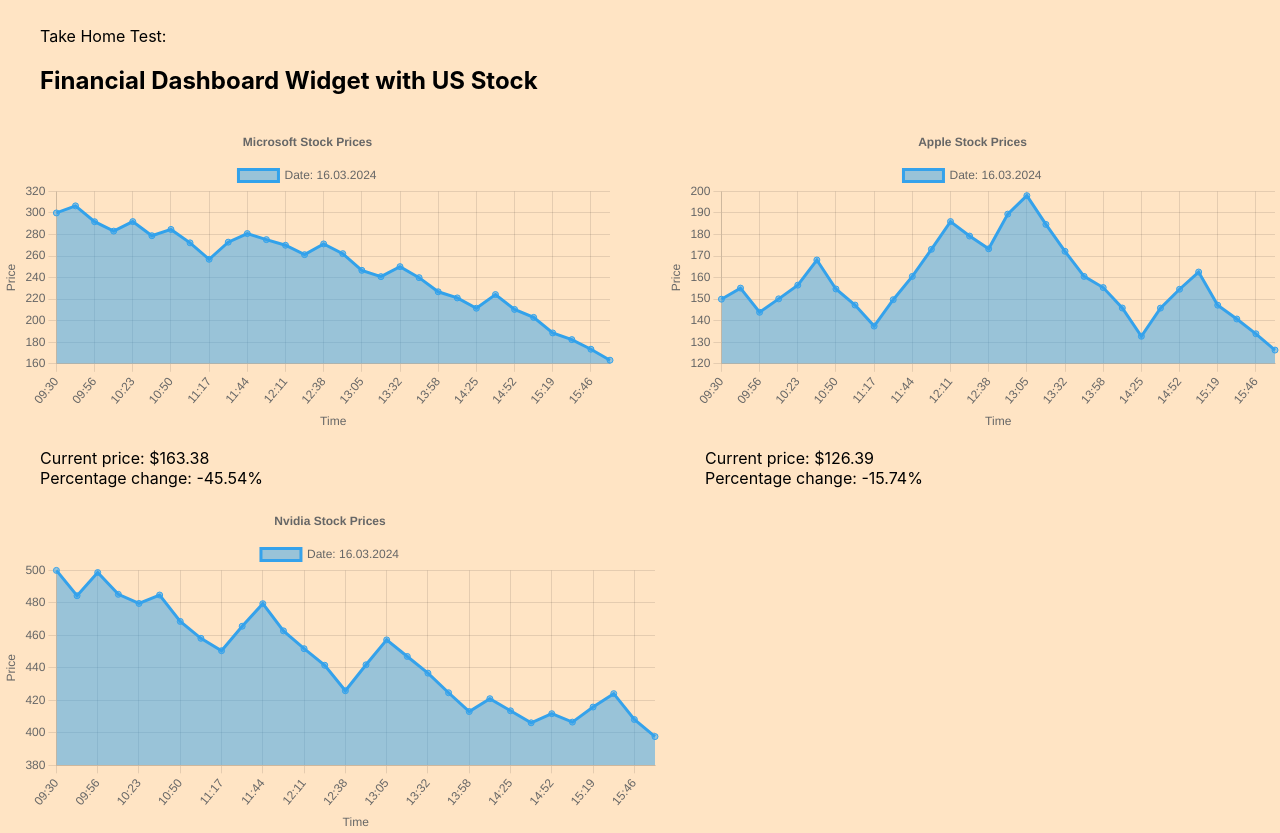
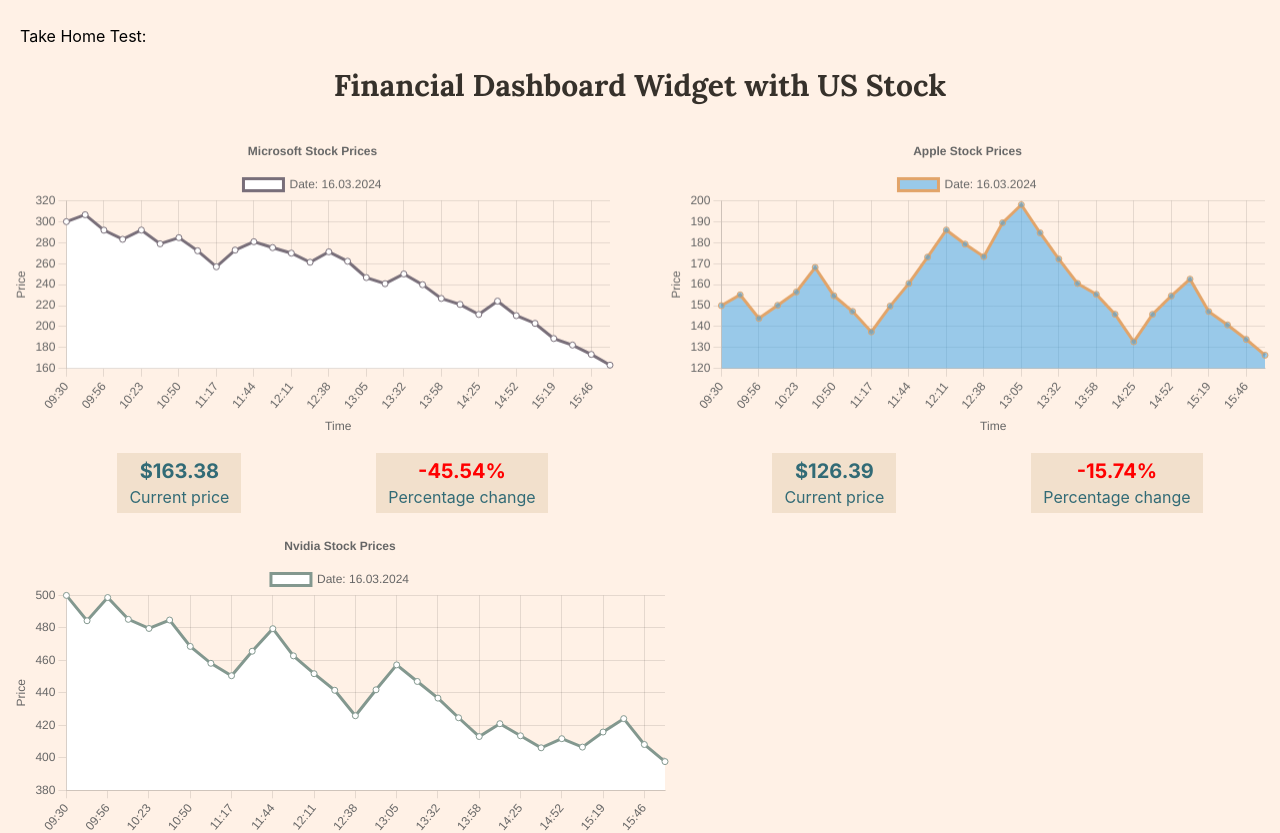
Before and after one commit to MaksymChukhrai/Dashboard-Widget, a React (Create React App) app: page / in a window 1280 px wide. Shown: the top 833 px of the page. Built offline with nearby package versions, Linux system fonts and the light colour scheme.

Commit message:
adaptive styles

```diff
--- a/src/components/AppleGraph.jsx
+++ b/src/components/AppleGraph.jsx
@@ -45,7 +45,7 @@
         fill: true,
         label: `Date: ${formattedDate}`,
         data: stockData.Apple.prices,
-        borderColor: 'rgb(53, 162, 235)',
+        borderColor: '#e2a469',
         backgroundColor: 'rgba(53, 162, 235, 0.5)',
       },
     ],
@@ -92,12 +92,12 @@
       }, []);
 
      return (
-      <div>
+      <div className='graf-container'>
         <Line options={options} data={data} />
-        <ul>
-          <li>Current price: ${currentPrice}</li>
-          <li>Percentage change: {percentageChange.toFixed(2)}%</li>
-        </ul>
+        <ul className='data-figures'>
+            <li>Current price<span className='price'>${currentPrice}</span> </li>
+            <li>Percentage change <span className='percent'>{percentageChange.toFixed(2)}%</span></li>
+          </ul>
       </div>
     );
   }
--- a/src/components/MicrosoftGraph.jsx
+++ b/src/components/MicrosoftGraph.jsx
@@ -50,8 +50,8 @@
         fill: true,
         label: `Date: ${formattedDate}`,
         data: stockData.Microsoft.prices,
-        borderColor: 'rgb(50, 162, 235)',
-        backgroundColor: 'rgba(53, 162, 235, 0.5)',
+        borderColor: '#786e79',
+        backgroundColor: '#ffff',
       },
     ],
   };
@@ -105,10 +105,10 @@
     return (
       <div className='graf-container'>
         <Line options={options} data={data} />
-        <ul>
-          <li>Current price: ${currentPrice}</li>
-          <li>Percentage change: {percentageChange.toFixed(2)}%</li>
-        </ul>
+        <ul className='data-figures'>
+            <li>Current price<span className='price'>${currentPrice}</span> </li>
+            <li>Percentage change <span className='percent'>{percentageChange.toFixed(2)}%</span></li>
+          </ul>
       </div>
     );
 
--- a/src/components/NvidiaGraph.jsx
+++ b/src/components/NvidiaGraph.jsx
@@ -35,6 +35,7 @@
   const minutes = date.getMinutes().toString().padStart(2, '0'); // Добавляем ведущий ноль, если число минут меньше 10
   return `${hours}:${minutes}`;
 });
+
 const currentDate = new Date();
 const formattedDate = `${currentDate.getDate().toString().padStart(2, '0')}.${(currentDate.getMonth() + 1).toString().padStart(2, '0')}.${currentDate.getFullYear()}`;
 
@@ -45,8 +46,8 @@
         fill: true,
         label: `Date: ${formattedDate}`,
         data: stockData.Nvidia.prices,
-        borderColor: 'rgb(53, 162, 235)',
-        backgroundColor: 'rgba(53, 162, 235, 0.5)',
+        borderColor: '#83988f',
+        backgroundColor: '#ffff',
       },
     ],
   };
@@ -91,11 +92,11 @@
       }, []);
 
       return (
-        <div>
+        <div className='graf-container'>
           <Line options={options} data={data} />
-          <ul>
-            <li>Current price: ${currentPrice}</li>
-            <li>Percentage change: {percentageChange.toFixed(2)}%</li>
+          <ul className='data-figures'>
+            <li>Current price <span className='price'>${currentPrice}</span> </li>
+            <li>Percentage change <span className='percent'>{percentageChange.toFixed(2)}%</span></li>
           </ul>
         </div>
       );
--- a/src/css/index.css
+++ b/src/css/index.css
@@ -13,7 +13,7 @@
 }
 
 body{
-  background-color: bisque;
+  background-color: #FFF1E6;
 }
 ul,
 ol,
@@ -25,19 +25,61 @@
 padding:10px;
   margin: 0 auto;
   }
+  header p{
+    margin-left: 10px;
+  }
+  header h2{
+    font-family: 'Lora', serif;
+    font-size: 30px;
+    text-align: center;
+    font-weight:bold;
+    color: #36312B;
+    margin: 20px 0;
+
+  }
 
 .graphics-container{
   display:flex;
   flex-direction: column;
+  padding:0px 10px 0px 10px;
 }
-/* .graf-container{
-  width: 100%;
-  overflow-x: auto;
-} */
-@media screen and (max-width: 1200px){
-.scroll-container {
+.graf-container{
   width: 100%;
   overflow-x: auto;
 }
+@media screen and (max-width: 767px){
+.scroll-container {
+  width: 100%;
+  height:100%;
+  overflow-x: auto;
+}
+}
+.data-figures{
+  display: flex;
+    justify-content: space-around;
+    align-items: center;
+    color:#326b76;
+}
+.data-figures li{
+  display:flex;
+  flex-direction: column-reverse;
+  align-items: center;
+  padding:6px 12px;
+  background-color: #f2e0cc;
 
 }
+.price{
+  font-family: 'Inter', sans-serif;
+  font-weight: bold;
+  font-size: 20px;
+  margin-bottom: 4px;
+
+}
+.percent{
+  font-family: 'Inter', sans-serif;
+  color:red;
+  font-weight: bold;
+  font-size: 20px;
+  margin-bottom: 4px;
+
+}
--- a/src/css/pc-styles.css
+++ b/src/css/pc-styles.css
@@ -1,6 +1,6 @@
 @media screen and (min-width: 1200px){
 header{
-max-width: 1200px;
+max-width: 1400px;
 margin: 0 auto;
 }
 .graphics-container{
```
